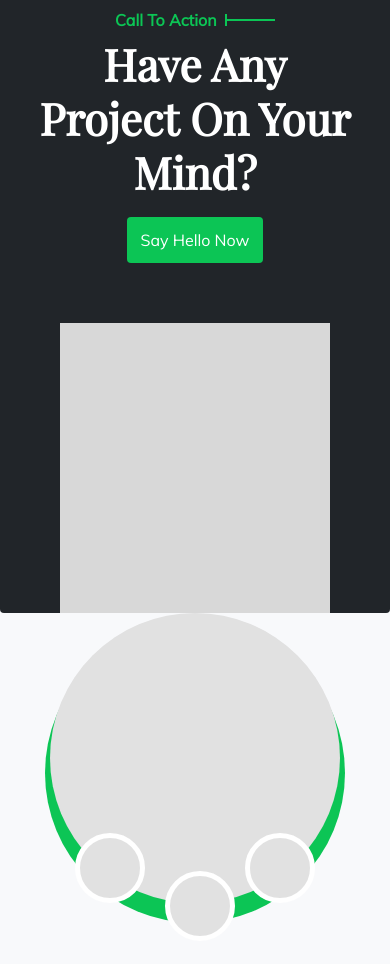
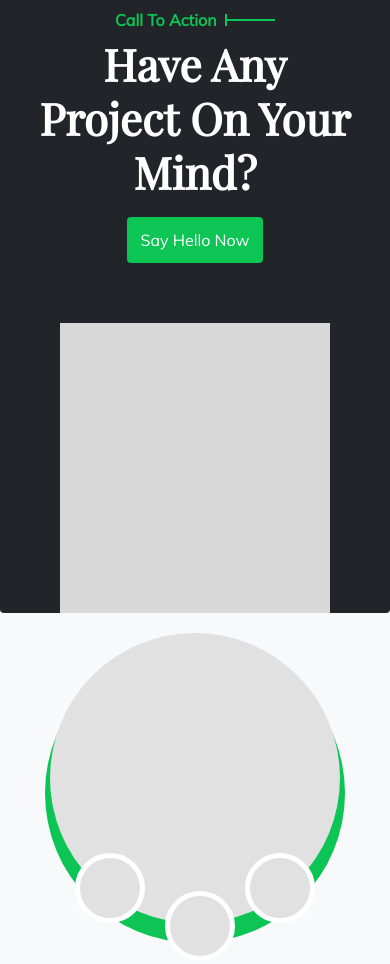
Before and after one commit to AzizjonNigmatjonov/HomPeage, a plain HTML site: page index.html in a window 390 px wide. Shown: the part 6158-7122 px from the top of the page. Drawn offline with nearby package versions, Linux system fonts and the light colour scheme.

Commit message:
Update responsive.css

```diff
--- a/css/responsive.css
+++ b/css/responsive.css
@@ -393,7 +393,7 @@
 	}
 
 	.trust .container {
-		padding: 500px 0px 50px 0px;
+		padding: 520px 0px 50px 0px;
 		position: relative;
 	}
 
```
